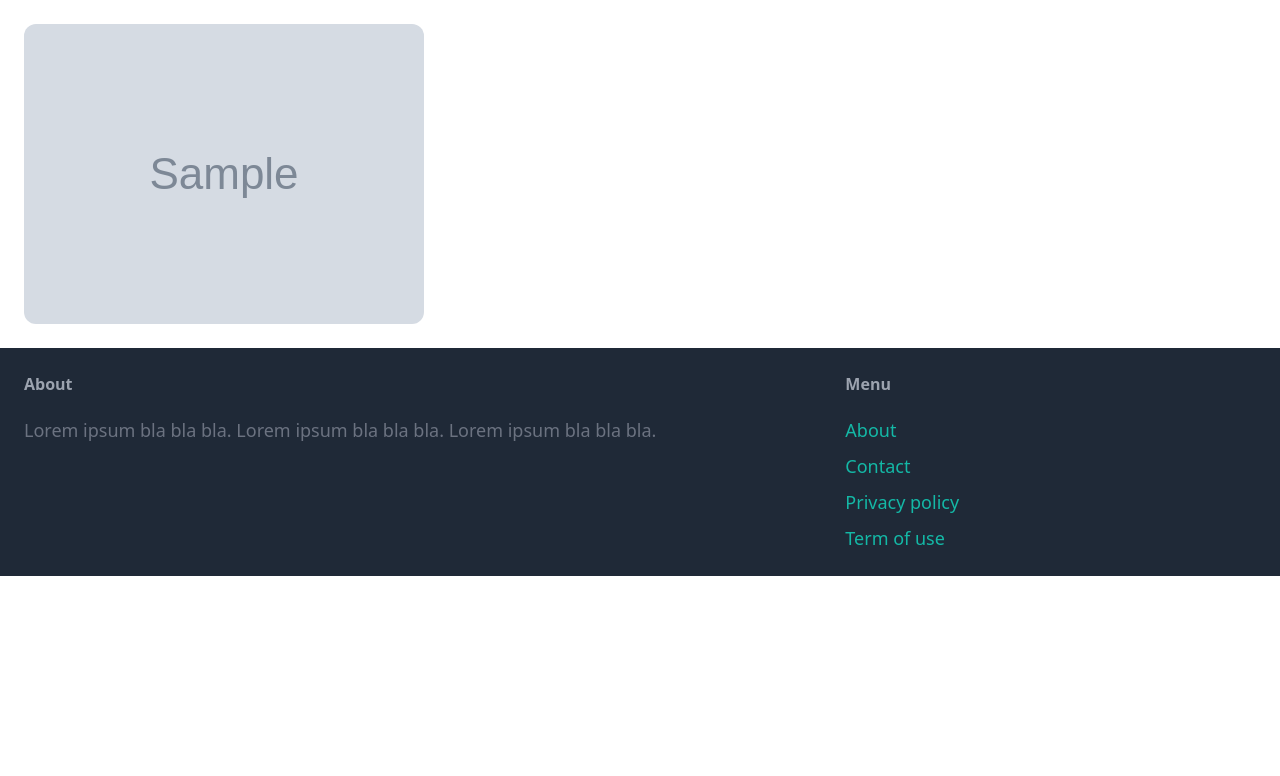
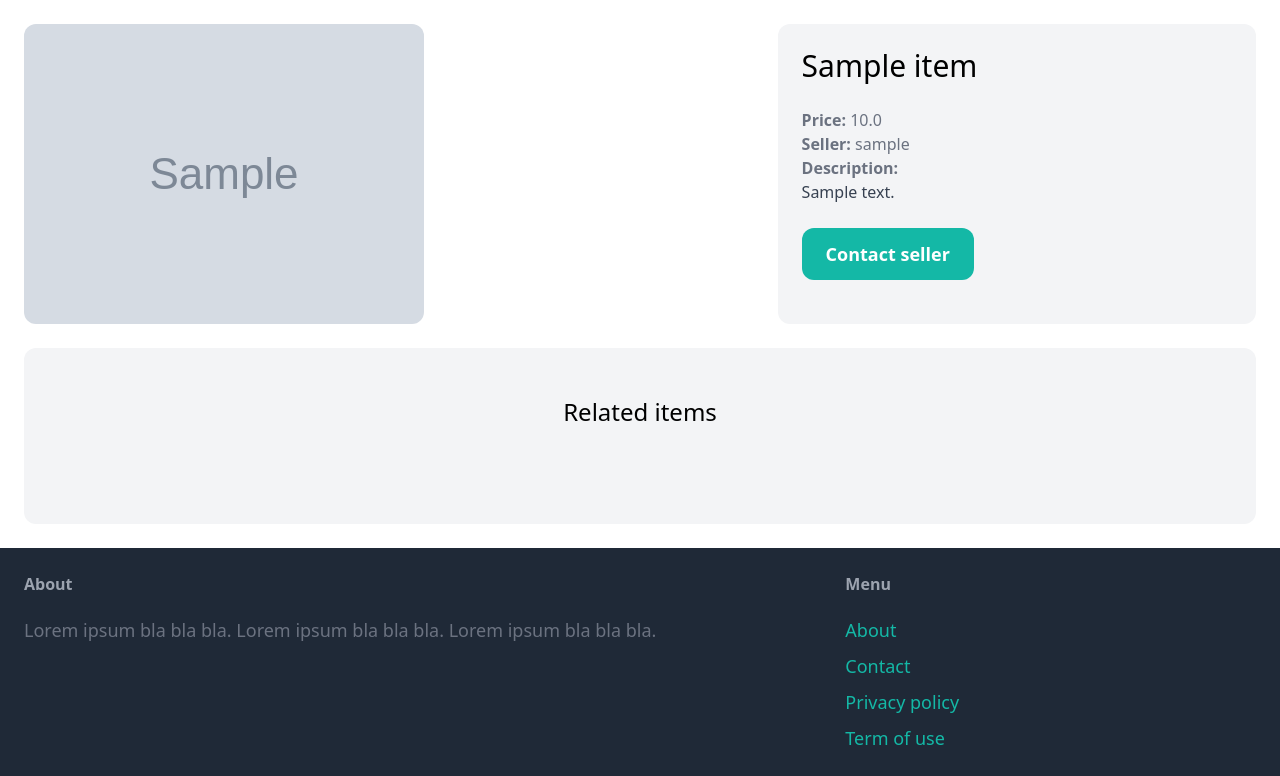
Before and after one commit to marcelorum/Django-Marketplace, a Django app: page /items/1/ in a window 1280 px wide. Shown: the part 77-853 px from the top of the page. Before the commit the page ends 653 px from the top, so only its background shows below. Run offline with Django 4.2, Linux system fonts and the light colour scheme; tables that the repository leaves empty hold one stand-in row (values such as "Sample post"); grey boxes marked "Sample" are stand-in pictures; some libraries are stand-ins or nearby versions.

Commit message:
Item Details+

```diff
--- a/item/templates/detail.html
+++ b/item/templates/detail.html
@@ -7,5 +7,40 @@
         <div class="col-span-3">
             <img src="{{ item.image.url }}" class="rounded-xl">
         </div>
+
+        <div class="col-span-2 p-6 bg-gray-100 rounded-xl">
+            <h1 class="mb-6 text-3xl">{{ item.name }}</h1>
+            <p class="text-gray-500"><strong>Price: </strong>{{ item.price }}</p>
+            <p class="text-gray-500"><strong>Seller: </strong>{{ item.created_by.username }}</p>
+
+            {% if item.description %}
+                <p class="text-gray-700">
+                    <strong class="text-gray-500">Description:</strong><br>
+                    {{ item.description }}
+                </p>
+            {% endif %}
+
+            <a href="#" class="inline-block mt-6 px-6 py-3 text-lg font-semibold bg-teal-500 text-white rounded-xl hover:bg-teal-700">Contact seller</a>
+        </div>
+    </div>
+    <div class="mt-6 px-6 py-12 bg-gray-100 rounded-xl">
+        <h2 class="mb-12 text-2xl text-center">Related items</h2>
+
+        <div class="grid grid-cols-3 gap-3">
+            {% for item in related_items %}
+                <div>
+                    <a href="{% url 'item:detail' item.id %}">
+                        <div>
+                            <img src="{{ item.image.url }}" class="rounded-t-xl">
+                        </div>
+
+                        <div class="p-6 bg-white rounded-b-xl">
+                            <h2 class="text-2xl">{{ item.name }}</h2>
+                            <p class="text-gray-500">Price: {{ item.price }}</p>
+                        </div>
+                    </a>
+                </div>
+            {% endfor %}
+        </div>
     </div>
 {% endblock %}
```
